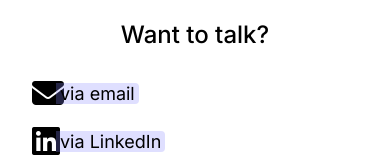
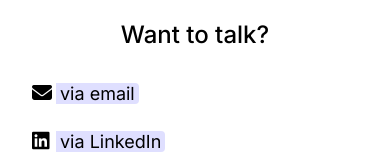
Before and after one commit to OliverBeckwith/oliverbeckwith.github.io, a React (Vite) app: page / in a window 390 px wide. Shown: the part 937-1099 px from the top of the page. Built offline with nearby package versions, Linux system fonts and the light colour scheme.

Commit message:
Fix contact icon size on mobile

```diff
--- a/src/components/Contact/styles.css.ts
+++ b/src/components/Contact/styles.css.ts
@@ -8,12 +8,13 @@ export const ContactMethodContainer = styled.div`
 `;
 
 export const ContactIcon = styled.i`
-  font-size: 2em;
+  font-size: 1.25em;
   padding: 8px;
   margin-right: 4px;
   width: 12px;
 
   ${device.tablet} {
+    font-size: 2em;
     margin-right: 8px;
     width: 24px;
   }
@@ -21,6 +22,7 @@ export const ContactIcon = styled.i`
     margin-right: 12px;
   }
   ${device.desktop} {
+    font-size: 2.25em;
     margin-right: 16px;
     width: 28px;
   }
```
